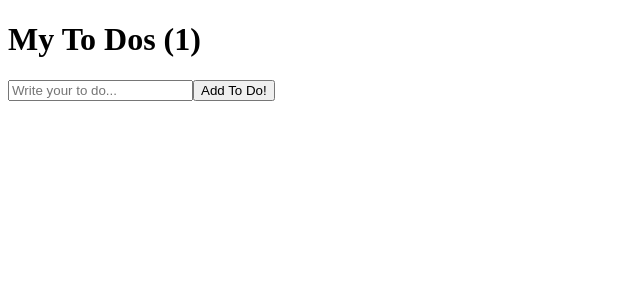
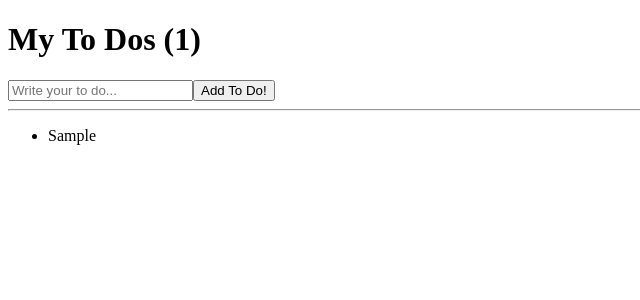
Before and after one commit to herbi1411/nomadcoders-React-Movie-App-2021-Updated, a React (Create React App) app in the folder react-project-for-beginners/: page / in a window 1280 px wide. Both pictures are taken after typing "Sample" into the empty fields and a click on the button "Add To Do!". Shown: the top 300 px of the page, without its empty margins (0-640 px from the left). Built offline with nearby package versions, Linux system fonts and the light colour scheme.

Commit message:
7.1 To Do List part Two

```diff
--- a/react-project-for-beginners/src/App.js
+++ b/react-project-for-beginners/src/App.js
@@ -15,7 +15,7 @@ function App() {
     if(toDo===""){
       return;
     }else{
-      // toDos.push(toDo); //Don't do that!!
+      // toDos.push("Don't do That!!"); //Don't do that!!
       setToDos((prev) => [toDo , ...prev]);
       setToDo("");
 
@@ -23,6 +23,9 @@ function App() {
   }
   useEffect(()=>{
     console.log(toDos);
+    console.log(toDos.map((value, index) => {
+      return <li key={index}>{value}</li>
+    }));
   },[toDos]);
   return (
     <div>
@@ -31,10 +34,16 @@ function App() {
           <input type="text" placeholder = "Write your to do..." value={toDo} onChange={onChange} />
           <button>Add To Do!</button>
       </form>
-
+      <hr/>
       {/* {toDos.forEach((value, index) => {
         return <h3 key={index}>{value}</h3>
       })} */}
+
+      <ul>
+        {toDos.map((value, index) => {
+          return <li key={index}>{value}</li>
+        })}
+      </ul>
     </div>
   );
 }
```
Also changed, not shown: 1 other file (tests, documents, lock files or other folders).
